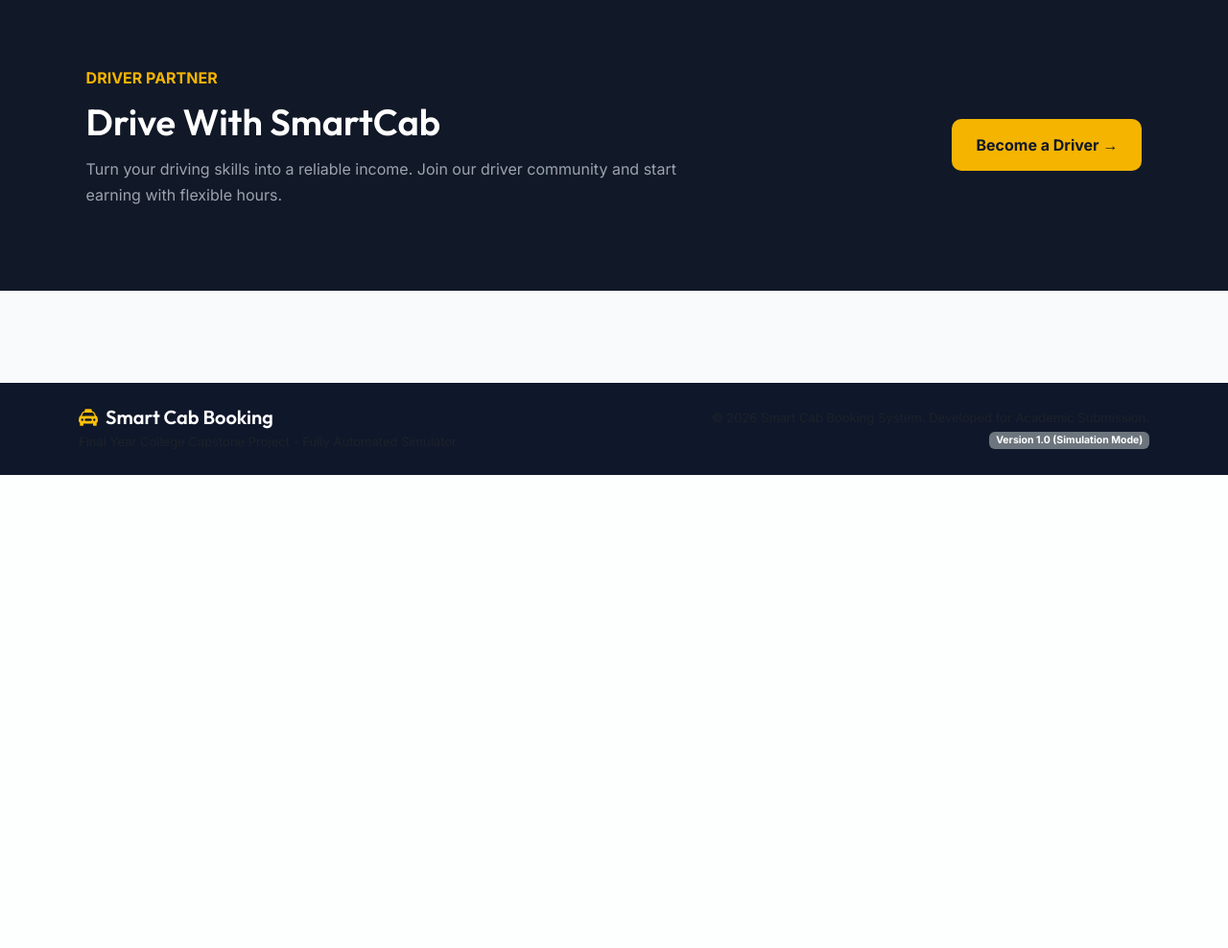
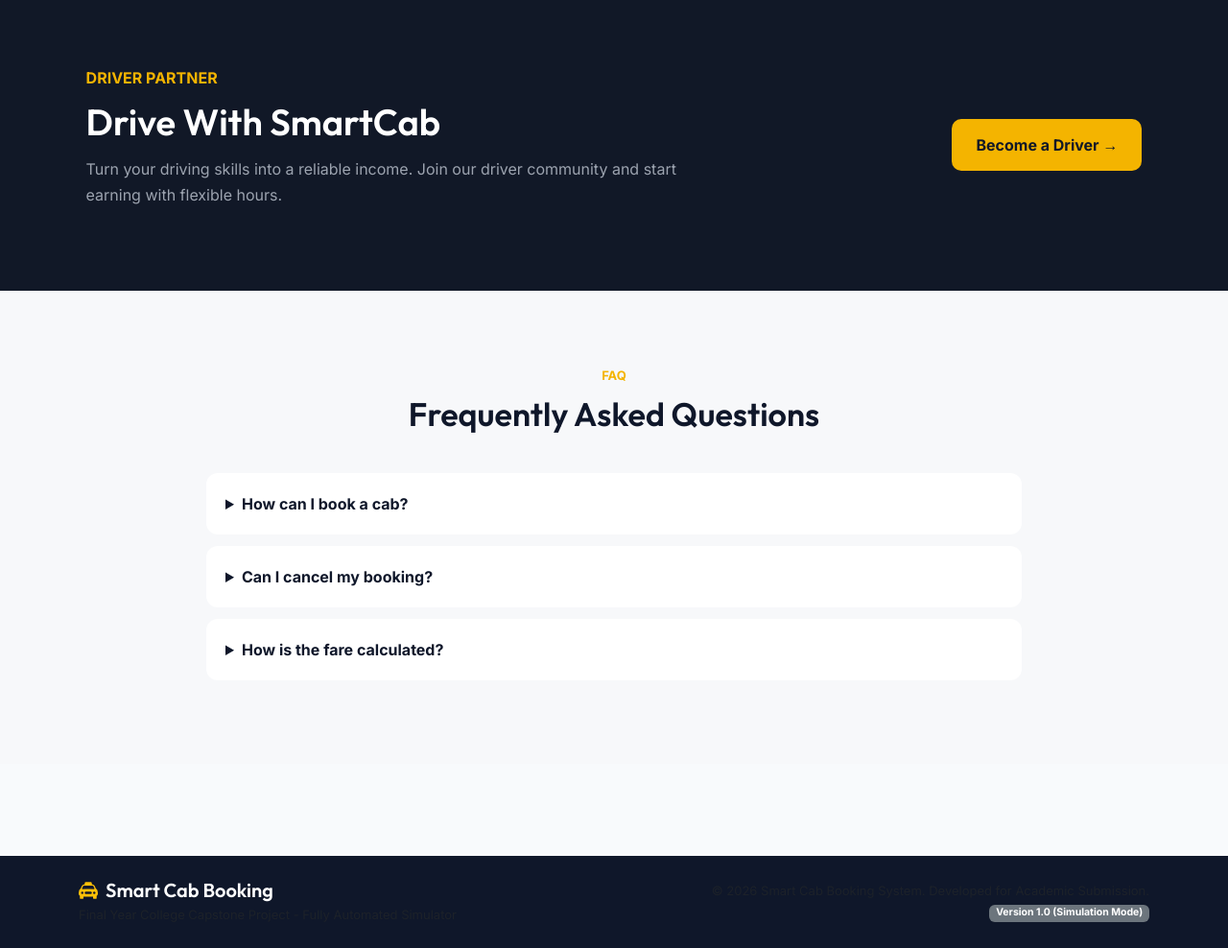
Before and after one commit to manish-suthar-mu/CabBooking, a PHP site: page /CabBooking/ in a window 1280 px wide. Shown: the part 3077-4065 px from the top of the page at 96% size. Before the commit the page ends 3572 px from the top, so only its background shows below. Run offline with PHP 8.4, Linux system fonts and the light colour scheme.

Commit message:
home page

```diff
--- a/views/home.php
+++ b/views/home.php
@@ -487,3 +487,74 @@
     </div>
 
 </section>
+
+<section style="padding:75px 7%; background:#f7f8fa;">
+
+    <div style="text-align:center; margin-bottom:40px;">
+
+        <span style="color:#f4b400; font-weight:800; font-size:13px;">
+            FAQ
+        </span>
+
+        <h2 style="font-size:34px; margin:10px 0;">
+            Frequently Asked Questions
+        </h2>
+
+    </div>
+
+
+    <div style="max-width:850px; margin:auto;">
+
+        <details style="
+            background:#fff;
+            padding:20px;
+            border-radius:12px;
+            margin-bottom:12px;
+        ">
+            <summary style="font-weight:700; cursor:pointer;">
+                How can I book a cab?
+            </summary>
+
+            <p style="color:#6b7280; margin-bottom:0;">
+                Enter your pickup and destination, select your cab
+                and confirm your booking.
+            </p>
+        </details>
+
+
+        <details style="
+            background:#fff;
+            padding:20px;
+            border-radius:12px;
+            margin-bottom:12px;
+        ">
+            <summary style="font-weight:700; cursor:pointer;">
+                Can I cancel my booking?
+            </summary>
+
+            <p style="color:#6b7280; margin-bottom:0;">
+                Yes, you can cancel your booking according to our
+                cancellation policy.
+            </p>
+        </details>
+
+
+        <details style="
+            background:#fff;
+            padding:20px;
+            border-radius:12px;
+            margin-bottom:12px;
+        ">
+            <summary style="font-weight:700; cursor:pointer;">
+                How is the fare calculated?
+            </summary>
+
+            <p style="color:#6b7280; margin-bottom:0;">
+                Fare is calculated based on distance, cab type and
+                applicable charges.
+            </p>
+        </details>
+
+    </div>
+
+</section>
```
